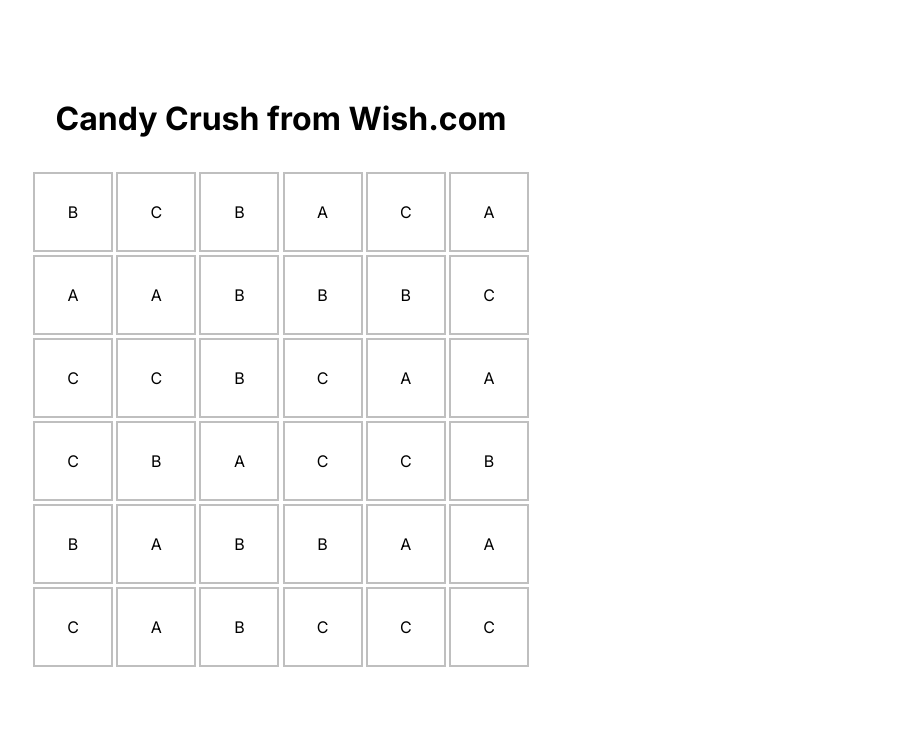
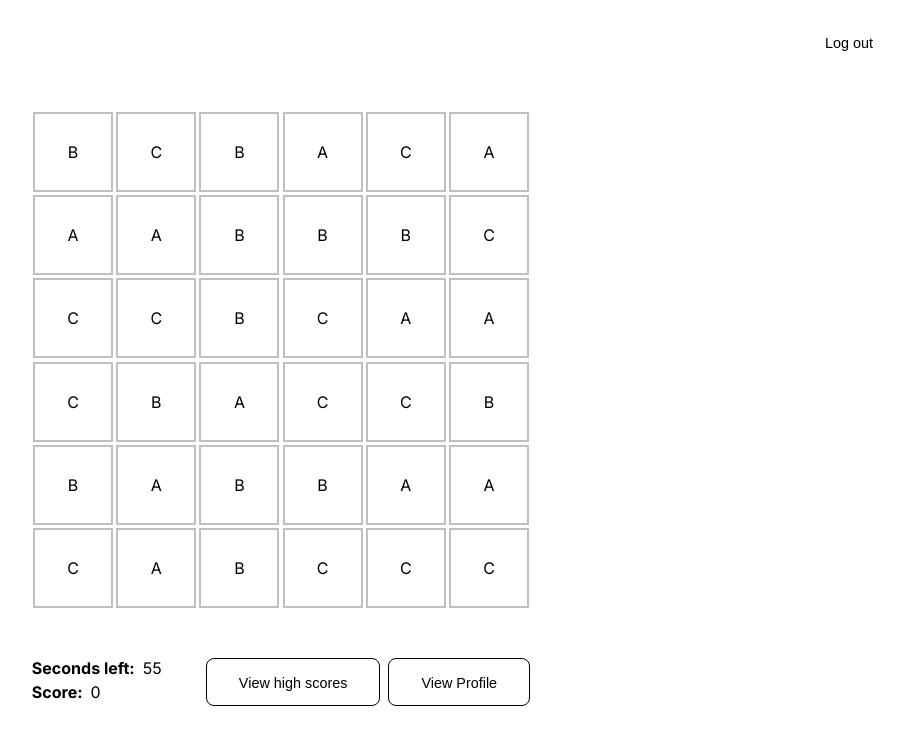
Before and after one commit to swa-assignments/assigment-3, a Next.js app in the folder client/: page /board in a window 1280 px wide. Shown: the top 744 px of the page, without its empty margins (359-1262 px from the left). Built offline with nearby package versions, Linux system fonts and the light colour scheme; no server answers; sample sign-in values are in the browser's storage.

Commit message:
Fix: Refactor of the board page. TODO: Fix the board errors.

```diff
--- a/client/app/board/page.tsx
+++ b/client/app/board/page.tsx
@@ -1,13 +1,22 @@
 "use client";
 import {useRouter} from "next/navigation";
 
-import React, {useEffect} from 'react';
+import React, {useEffect, useState} from 'react';
 import {useDispatch, useSelector} from "react-redux";
 
 import styles from './styles.module.css';
 import {finishGame, handleSelectTile, setSecondsLeft, startNewGame} from "@/app/redux/gameSlice";
 
+import * as Toast from "@radix-ui/react-toast";
+
 const BoardView = () => {
+    // Modal - Game over
+    const [game, setGame] = useState<string>('');
+    // Errors state
+    const [error, setError] = useState<string>('');
+    // Toast state
+    const [open, setOpen] = useState(false);
+
     const router = useRouter();
 
     const dispatch = useDispatch();
@@ -27,21 +36,57 @@
         dispatch(startNewGame());
     }, []);
 
+    // useEffect(() => {
+    //     console.log(board)
+    // }, [board]);
+
     useEffect(() => {
-        console.log(board)
-    }, [board]);
+        if (secondsLeft > 0) {
+            setTimeout(() =>
+                dispatch(setSecondsLeft(secondsLeft - 1)), 1000);
+        } else {
+            dispatch(finishGame())
+                .then(() => {
+                    setGame('Game over');
+                });
+        }
+    }, [secondsLeft]);
+
+    function logout() {
+        fetch('http://localhost:9090/logout?token='
+            + sessionStorage.getItem('token'),
+            {
+                method: 'POST'
+            }).then((response) => {
+
+            if (response.ok) {
+                sessionStorage.removeItem('token');
+                sessionStorage.removeItem('userId');
+                router.push('/login');
+                return;
+            }
+        }).catch(() => {
+            setError('Logging out failed');
+        });
+    }
+
+    function openModal() {
+        setOpen(true)
+
+        setTimeout(() => {
+            setOpen(false)
+        }, 4000);
+    }
 
 
     return (
-        (sessionStorage.getItem('token'))
-            ? <div className={styles.boardContainer}>
-                <h1>Candy Crush from Wish.com</h1>
+        (sessionStorage.getItem('token')) ? <div className={styles.boardPage}>
+            {/*<h1>Candy Crush from Wish.com</h1>*/}
 
-                <div style={{
-                    margin: '2rem',
-                }}>
+            <div className={`${styles.boardContainer} ${secondsLeft <= 0 ? styles.active : ''}`}>
                 {board.board.map((row, rowIndex) =>
-                        <div className={styles.boardTableContainer} key={'row' + rowIndex}>
+                    <div className={styles.boardTableContainer}
+                         key={'row' + rowIndex}>
                         {row.map((cell, colIndex) => (
                             <div
                                 key={'tile' + colIndex}
@@ -56,10 +101,81 @@
                     </div>)}
             </div>
 
-                {/*<button onClick={() => router.push("/profile")}*/}
-                {/*        type='button'>*/}
-                {/*    View Profile*/}
-                {/*</button>*/}
+            <div className={styles.statsContainer}>
+                <div>
+                    <div className={styles.secondsContainer}>
+                        <span>Seconds left: </span>
+                        {secondsLeft}
+                    </div>
+
+                    <div className={styles.scoreContainer}>
+                        <span>Score: </span>
+                        {score}
+                    </div>
+                </div>
+
+                <div className={styles.buttonsContainer}>
+                    <button
+                        className={styles.boardButton}
+                        onClick={() => router.push("/leaderboard")}
+                        type='button'>
+                        View high scores
+                    </button>
+
+                    <button
+                        className={styles.boardButton}
+                        onClick={() => router.push("/profile")}
+                        type='button'>
+                        View Profile
+                    </button>
+                </div>
+
+            </div>
+
+            {(secondsLeft <= 0) &&
+                <button className={styles.playAgainButton} type="button" onClick={() => dispatch(startNewGame())}>
+                    Play again
+                </button>
+            }
+
+            {secondsLeft <= 0 && (
+                <div className={styles.gameOver}>
+                    <h1>{game}</h1>
+                </div>
+            )}
+            <Toast.Provider swipeDirection="right">
+                <div className={styles.logout}>
+                    <button onClick={logout}
+                            className={styles.logoutButton}
+                            type='button'>
+                        Log out
+                    </button>
+                </div>
+
+                <Toast.Root className={styles.ToastRoot} open={open} onOpenChange={openModal}>
+                    <Toast.Title className={styles.ToastTitle}>
+                        {(error != null && error !== '') && (
+                            <>
+                                            <span className={styles.ToastTitleErrorText}>
+                                                Error: <b/>
+                                            </span>
+                                {error ? error : ''}
+                            </>
+                        )}
+                        {/*{(game !== '') && (*/}
+                        {/*    <>*/}
+                        {/*                <span className={styles.ToastTitleErrorText}>*/}
+                        {/*                    GAME OVER: <b/>*/}
+                        {/*                </span>*/}
+                        {/*        {game ? game : ''}*/}
+                        {/*    </>*/}
+                        {/*)}*/}
+                    </Toast.Title>
+                </Toast.Root>
+
+                <Toast.Viewport className={styles.ToastViewport}/>
+            </Toast.Provider>
+
         </div> : <></>
     )
 }
--- a/client/app/board/styles.module.css
+++ b/client/app/board/styles.module.css
@@ -1,4 +1,4 @@
-.boardContainer{
+.boardPage {
     display: flex;
     flex-direction: column;
     align-items: center;
@@ -6,9 +6,21 @@
     height: 100vh;
 }
 
+.boardContainer {
+    margin: 2rem;
+}
+
+.boardContainer.active {
+    opacity: 0.2;
+    pointer-events: none;
+    user-select: none;
+    transition: opacity 0.35s ease-in-out;
+}
+
 .boardTableContainer {
     display: flex;
     flex-direction: row;
+    user-select: none;
 }
 
 .boardTable {
@@ -41,3 +53,220 @@
 .tile:hover {
     border-color: #ff3c00;
 }
+
+.statsContainer {
+    max-width: 1000px;
+    display: flex;
+    flex-direction: row;
+    align-items: flex-start;
+    justify-content: flex-start;
+    margin-top: 1rem;
+}
+
+.scoreContainer, .secondsContainer {
+    width: 150px;
+    display: flex;
+    flex-direction: row;
+    gap: .5rem;
+    margin-bottom: .25rem;
+}
+
+.scoreContainer > span,
+.secondsContainer > span {
+    font-weight: bold;
+}
+
+.buttonsContainer {
+    margin-left: 1rem;
+}
+
+
+.boardButton {
+    margin-left: .5rem;
+    width: auto;
+    padding: 1rem 2rem;
+    height: 3rem;
+    font-size: 0.9rem;
+    border-radius: 0.5rem;
+    border: 1px solid #000;
+    background-color: #fff;
+    color: #000;
+    margin-bottom: 1rem;
+    cursor: pointer;
+    transition: background-color 0.3s, color 0.3s;
+    cursor: pointer
+}
+
+.boardButton:hover {
+    border: 1px solid #000;
+    background-color: #000;
+    color: #fff;
+}
+
+.buttonText {
+    width: 100%;
+    font-size: 0.9rem;
+    border: none;
+    background-color: #fff;
+    color: #000;
+    margin-bottom: 1rem;
+    cursor: pointer;
+    transition: background-color 0.3s, color 0.3s;
+}
+
+.logout {
+    position: absolute;
+    top: 2rem;
+    right: 3rem;
+}
+
+.logoutButton {
+    width: 100%;
+    font-size: 0.9rem;
+    border: none;
+    background-color: #fff;
+    color: #000;
+    margin-bottom: 1rem;
+    cursor: pointer;
+    transition: background-color 0.3s, color 0.3s;
+}
+
+.playAgainButton {
+    width: 500px;
+    font-size: 1.2rem;
+    border: none;
+    background-color: #fff;
+    color: #fff;
+    padding: .5rem 2rem;
+    margin-top: 1rem;
+    cursor: pointer;
+    transition: background-color 0.3s, color 0.3s;
+    animation: changeColor 15s infinite;
+    border-radius: 0.5rem;
+}
+
+.playAgainButton:hover {
+    /*background-color: #000;*/
+    /*color: #fff;*/
+    /*color: #727272;*/
+}
+
+.logoutButton:hover {
+    color: #727272;
+}
+
+.gameOver {
+    position: absolute;
+    top: 42.5%;
+    left: 50%;
+    transform: translate(-45%, -50%);
+    color: #FF6E6C;
+    font-size: 2rem;
+}
+
+
+.ToastViewport {
+    --viewport-padding: 25px;
+    position: fixed;
+    bottom: 0;
+    right: 0;
+    display: flex;
+    flex-direction: column;
+    padding: var(--viewport-padding);
+    gap: 10px;
+    width: 390px;
+    max-width: 100vw;
+    margin: 0;
+    list-style: none;
+    z-index: 2147483647;
+    outline: none;
+}
+
+.ToastRoot {
+    background-color: rgba(0, 0, 0, 0.94);
+    border-radius: 6px;
+    box-shadow: hsl(206 22% 7% / 35%) 0px 10px 38px -10px, hsl(206 22% 7% / 20%) 0px 10px 20px -15px;
+    padding: 15px;
+    display: grid;
+    grid-template-areas: 'title action' 'description action';
+    grid-template-columns: auto max-content;
+    column-gap: 15px;
+    align-items: center;
+}
+
+.ToastRoot[data-state='open'] {
+    animation: slideIn 750ms cubic-bezier(0.16, 1, 0.3, 1);
+}
+
+.ToastRoot[data-state='closed'] {
+    animation: hide 200ms ease-in;
+}
+
+.ToastRoot[data-swipe='move'] {
+    transform: translateX(0px);
+}
+
+.ToastRoot[data-swipe='cancel'] {
+    transform: translateX(0);
+    transition: transform 400ms ease-out;
+}
+
+.ToastRoot[data-swipe='end'] {
+    animation: swipeOut 500ms ease-out;
+}
+
+.ToastTitle {
+    font-weight: 500;
+    color: #fff;
+    font-size: 1rem;
+    text-align: center;
+}
+
+.ToastTitleErrorText {
+    color: #ff3142;
+}
+
+@keyframes hide {
+    from {
+        opacity: 1;
+    }
+    to {
+        opacity: 0;
+    }
+}
+
+@keyframes slideIn {
+    from {
+        transform: translateX(calc(100% + var(--viewport-padding)));
+    }
+    to {
+        transform: translateX(0);
+    }
+}
+
+@keyframes swipeOut {
+    from {
+        transform: translateX(0px);
+    }
+    to {
+        transform: translateX(calc(100% + var(--viewport-padding)));
+    }
+}
+
+@keyframes changeColor {
+    0% {
+        background-color: #FF6E6C;
+    }
+    25% {
+        background-color: #F9BC60;
+    }
+    50% {
+        background-color: #FF8BA7;
+    }
+    75% {
+        background-color: #67568C;
+    }
+    100% {
+        background-color: #FF6E6C;
+    }
+}
--- a/client/app/profile/page.tsx
+++ b/client/app/profile/page.tsx
@@ -143,6 +143,7 @@
 
                             <Toast.Viewport className={styles.ToastViewport}/>
                         </Toast.Provider>
+
                         <button onClick={() => router.push('/board')}
                                 className={styles.button}
                                 type='button'>
```
Also changed, not shown: 1 other file (tests, documents, lock files or other folders). Lines whose indentation alone changed are shown as unchanged.
